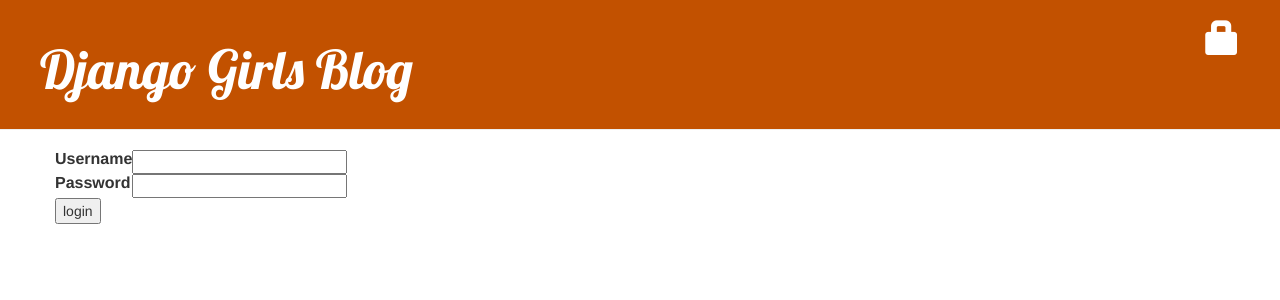
After one commit to zero-penguin/my-first-blog, a Django app: template blog/templates/blog/registration/login.html in a window 1280 px wide. The commit adds this page. Shown: the top 300 px of the page. Run offline with Django 4.2, Linux system fonts and the light colour scheme; the template is opened without the code that fills it, so the values that code supplies are empty, except form fields; form fields are guessed from the names that the template uses; some libraries are stand-ins or nearby versions.

Commit message:
セキュアの追加

```diff
--- a/blog/templates/blog/base.html
+++ b/blog/templates/blog/base.html
@@ -9,11 +9,15 @@
   </head>
   <body>
     <div class="page-header">
-        <h1><a href="/">質問＆解決策ログ</a></h1>
-        {% if request.user.is_authenticated %}
-          <a href="{% url 'post_new' %}" class="top-menu"><span class="glyphicon glyphicon-plus"></span></a>
-        {% endif %}
-    </div>
+      {% if user.is_authenticated %}
+        <a href="{% url 'post_new' %}" class="top-menu"><span class="glyphicon glyphicon-plus"></span></a>
+        <a href="{% url 'post_draft_list' %}" class="top-menu"><span class="glyphicon glyphicon-edit"></span></a>
+        <p class="top-menu">Hello {{ user.username }} <small>(<a href="{% url 'logout' %}">Log out</a>)</small></p>
+      {% else %}
+        <a href="{% url 'login' %}" class="top-menu"><span class="glyphicon glyphicon-lock"></span></a>
+      {% endif %}
+      <h1><a href="/">Django Girls Blog</a></h1>
+  </div>
     <div class="content container">
         <div class="row">
             <div class="col-md-8">
@@ -22,5 +26,5 @@
             </div>
         </div>
     </div>
-  </body>
+</body>
 </html>
--- /dev/null
+++ b/blog/templates/blog/registration/login.html
@@ -0,0 +1,24 @@
+{% extends "blog/base.html" %}
+
+{% block content %}
+    {% if form.errors %}
+        <p>Your username and password didn't match. Please try again.</p>
+    {% endif %}
+
+    <form method="post" action="{% url 'login' %}">
+    {% csrf_token %}
+        <table>
+        <tr>
+            <td>{{ form.username.label_tag }}</td>
+            <td>{{ form.username }}</td>
+        </tr>
+        <tr>
+            <td>{{ form.password.label_tag }}</td>
+            <td>{{ form.password }}</td>
+        </tr>
+        </table>
+
+        <input type="submit" value="login" />
+        <input type="hidden" name="next" value="{{ next }}" />
+    </form>
+{% endblock %}
--- a/blog/views.py
+++ b/blog/views.py
@@ -4,11 +4,15 @@ from .models import Post
 from django.shortcuts import render, get_object_or_404
 from .forms import PostForm
 from django.shortcuts import redirect
+# ユーザーログイン機能をインポート
+from django.contrib.auth.decorators import login_required
 
+@login_required
 def post_list(request):
     posts = Post.objects.filter(published_date__lte=timezone.now()).order_by('-published_date')
     return render(request, 'blog/post_list.html', {'posts': posts})
 
+@login_required
 #post_detailのビューの追加
 def post_detail(request, pk):
     #page not foundに対して
@@ -16,6 +20,7 @@ def post_detail(request, pk):
     #post_detail.htmlのテンプレートを返す。。
     return render(request, 'blog/post_detail.html', {'post': post})
 
+@login_required
 # PostForm()を呼び出しテンプレートに渡す
 def post_new(request):
     if request.method == "POST":
@@ -30,6 +35,7 @@ def post_new(request):
         form = PostForm()
     return render(request, 'blog/post_edit.html', {'form': form})
 
+@login_required
 # メインページのviewに編集を追加
 def post_edit(request, pk):
     post = get_object_or_404(Post, pk=pk)
--- a/mysite/settings.py
+++ b/mysite/settings.py
@@ -123,3 +123,6 @@ STATIC_ROOT = BASE_DIR / 'static'
 # https://docs.djangoproject.com/en/4.1/ref/settings/#default-auto-field
 
 DEFAULT_AUTO_FIELD = 'django.db.models.BigAutoField'
+
+# ログイン成功時にトップへリダイレクト
+LOGIN_REDIRECT_URL = '/'
```
Also changed, not shown: blog/urls.py (+8 -7 lines).
